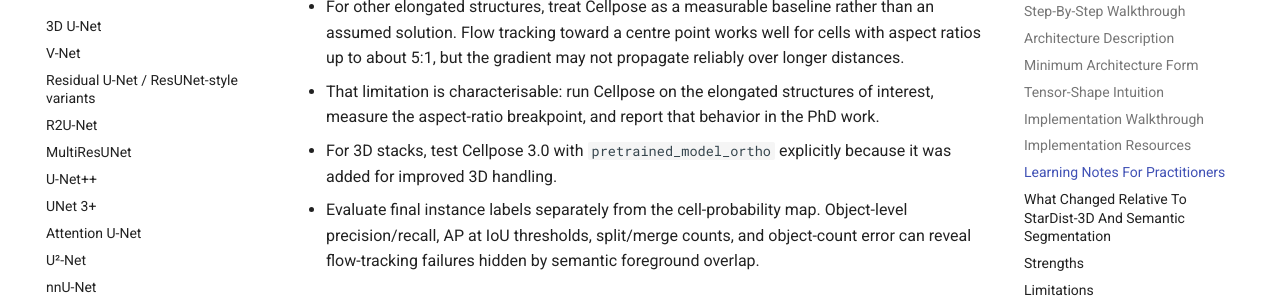
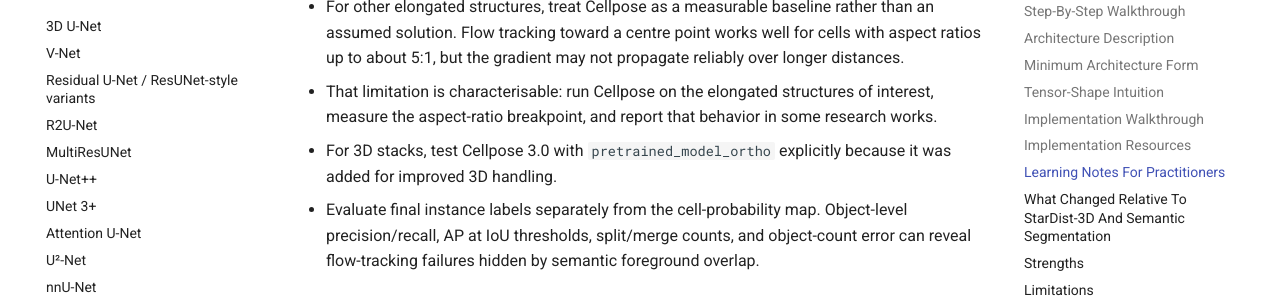
Before and after one commit to LeonSilva15/medical-image-segmentation-architectures, an MkDocs documentation site: the page built from docs/architectures/cellpose.md, in a window 1280 px wide and 900 px high, scrolled down 4981 px. Shown: the part 178-478 px from the top of the window. Built offline with MkDocs 1.6.1 and Material for MkDocs 9.7.7, drawn with Linux system fonts in a browser that asks for light colours; comment, search, counter and statistics services are not loaded.

Commit message:
docs(cellpose): refine research wording

```diff
--- a/docs/architectures/cellpose.md
+++ b/docs/architectures/cellpose.md
@@ -263,7 +263,7 @@
   reliably over longer distances.
 - That limitation is characterisable: run Cellpose on the elongated structures
   of interest, measure the aspect-ratio breakpoint, and report that behavior in
-  the PhD work.
+  some research works.
 - For 3D stacks, test Cellpose 3.0 with `pretrained_model_ortho` explicitly
   because it was added for improved 3D handling.
 - Evaluate final instance labels separately from the cell-probability map.
```
